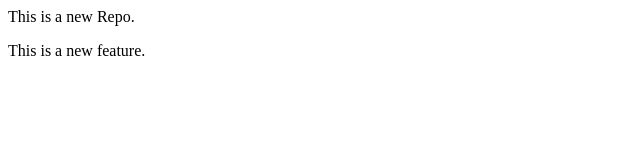
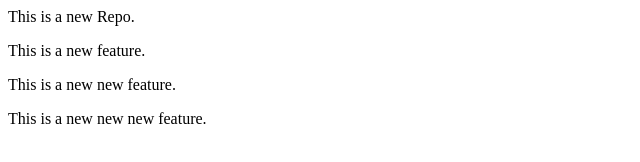
Before and after one commit to shivamsharmak/localrepo, a plain HTML site: page index.html in a window 1280 px wide. Shown: the whole page, without its empty margins (0-640 px from the left). Drawn offline with Linux system fonts and the light colour scheme.

Commit message:
New New Feature added

```diff
--- a/index.html
+++ b/index.html
@@ -1,2 +1,4 @@
 <p>This is a new Repo.</p>
 <p>This is a new feature.</p>
+<p>This is a new new feature.</p>
+<p>This is a new new new feature.</p>
```
